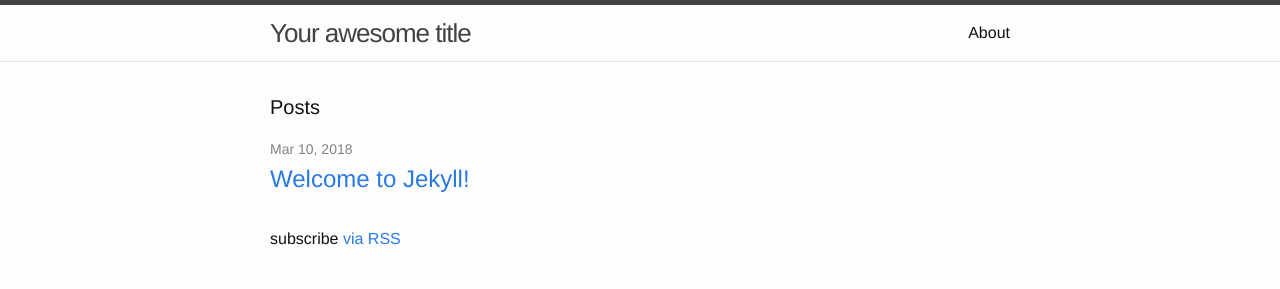
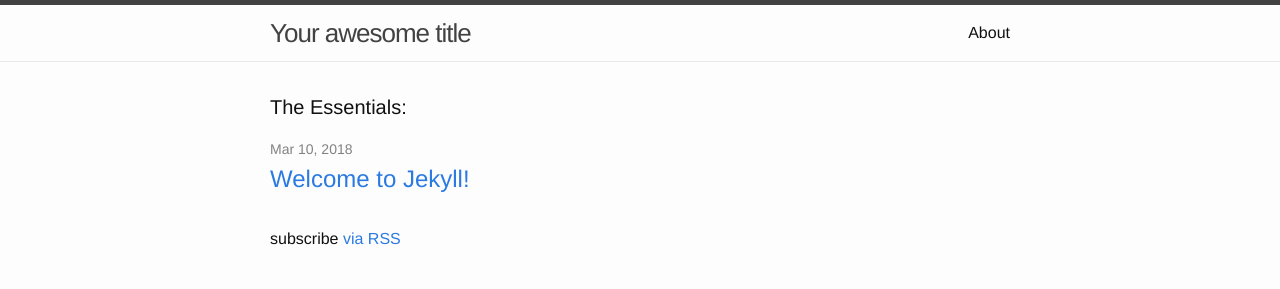
Before and after one commit to davidtraverso/codeacademy.io, a Jekyll site: the page built from index.html, in a window 1280 px wide. Shown: the top 289 px of the page. Built offline with Jekyll 4.4.1, drawn with Linux system fonts in a browser that asks for light colours.

Commit message:
Update index.html

```diff
--- a/index.html
+++ b/index.html
@@ -4,7 +4,7 @@
 
 <div class="home">
 
-  <h1 class="page-heading">Posts</h1>
+  <h1 class="page-heading">The Essentials:</h1>
 
   <ul class="post-list">
     {% for post in site.posts %}
```
